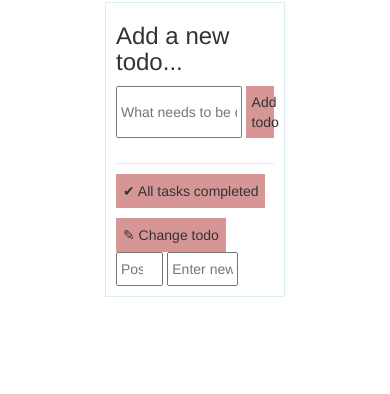
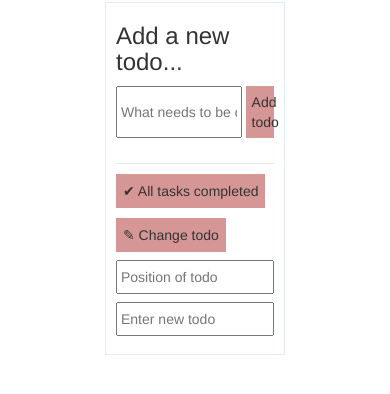
Before and after one commit to toowee-le/todo-list, a plain HTML site: page index.html in a window 390 px wide. Shown: the part 226-620 px from the top of the page. Drawn offline with nearby package versions, Linux system fonts and the light colour scheme.

Commit message:
add a media query to improve the responsiveness of the two change todo inputs

```diff
--- a/index.css
+++ b/index.css
@@ -51,14 +51,6 @@ h2 {
     margin-top: -5px;
 }
 
-.completedAllButton,
-.changeTodoButton {
-    background-color: #d69696;
-    border: 1px solid #d69696;
-    padding: 6px;
-    margin-top: 10px;
-}
-
 .completedButton {
     background-color: #000000b9;
     border: #000000b9;
@@ -69,6 +61,24 @@ h2 {
 .completed {
     text-decoration: line-through;
     color: #dee;
+}
+
+#changeTodoTextInput {
+    width: 45%;
+    padding: 5px 3px;
+}
+
+#changeTodoPositionInput {
+    width: 30%;
+    padding: 5px 3px;
+}
+
+.completedAllButton,
+.changeTodoButton {
+    background-color: #d69696;
+    border: 1px solid #d69696;
+    padding: 6px;
+    margin-top: 10px;
 }
 
 .deleteButton {
@@ -84,16 +94,6 @@ h2 {
     text-decoration: underline;
 }
 
-#changeTodoTextInput {
-    width: 45%;
-    padding: 5px 3px;
-}
-
-#changeTodoPositionInput {
-    width: 30%;
-    padding: 5px 3px;
-}
-
 /* To-do list */
 ul {
     list-style-type: none;
@@ -104,3 +104,12 @@ li {
     border-top: 1px solid #dee;
     padding: 10px 0;
 }
+
+@media screen and (max-width: 1200px) {
+    #changeTodoPositionInput,
+    #changeTodoTextInput {
+        display: block;
+        margin: 8px 0px;
+        width: 100%;
+    }
+}
```
